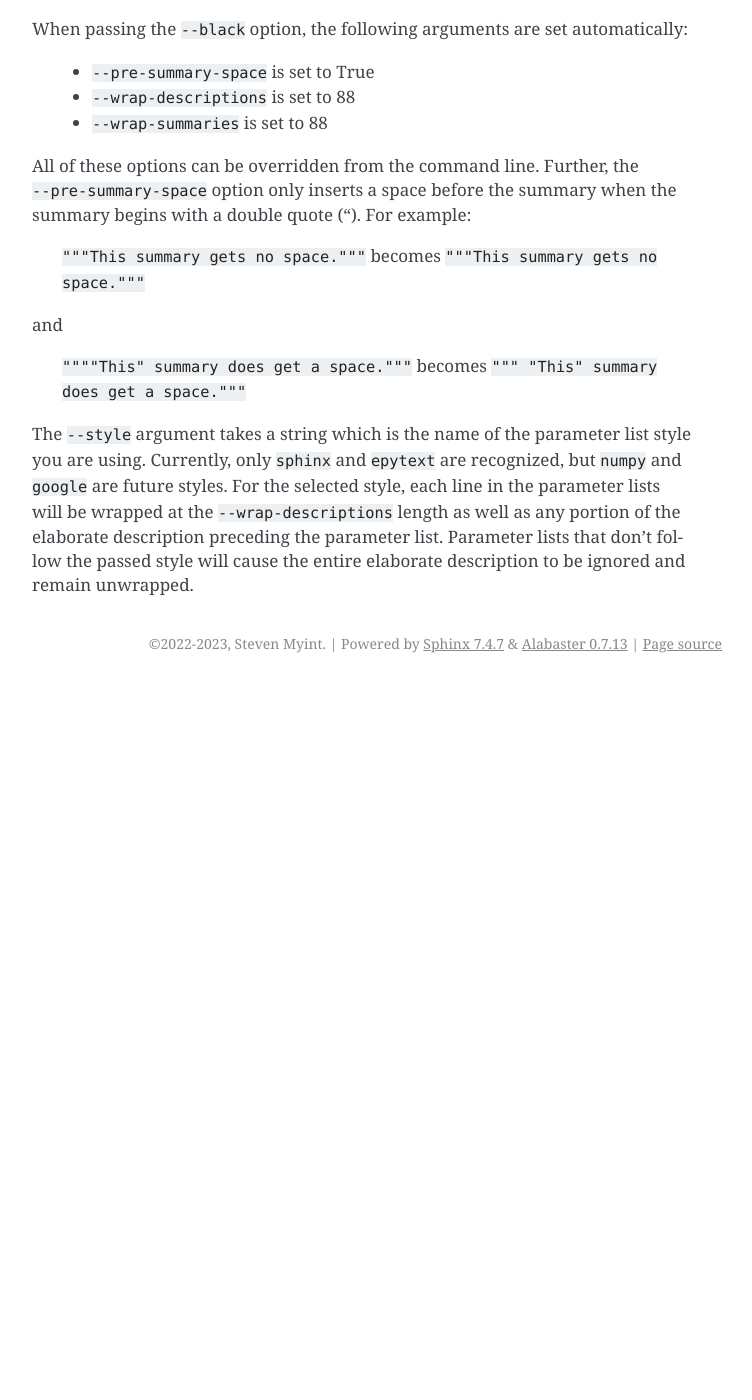
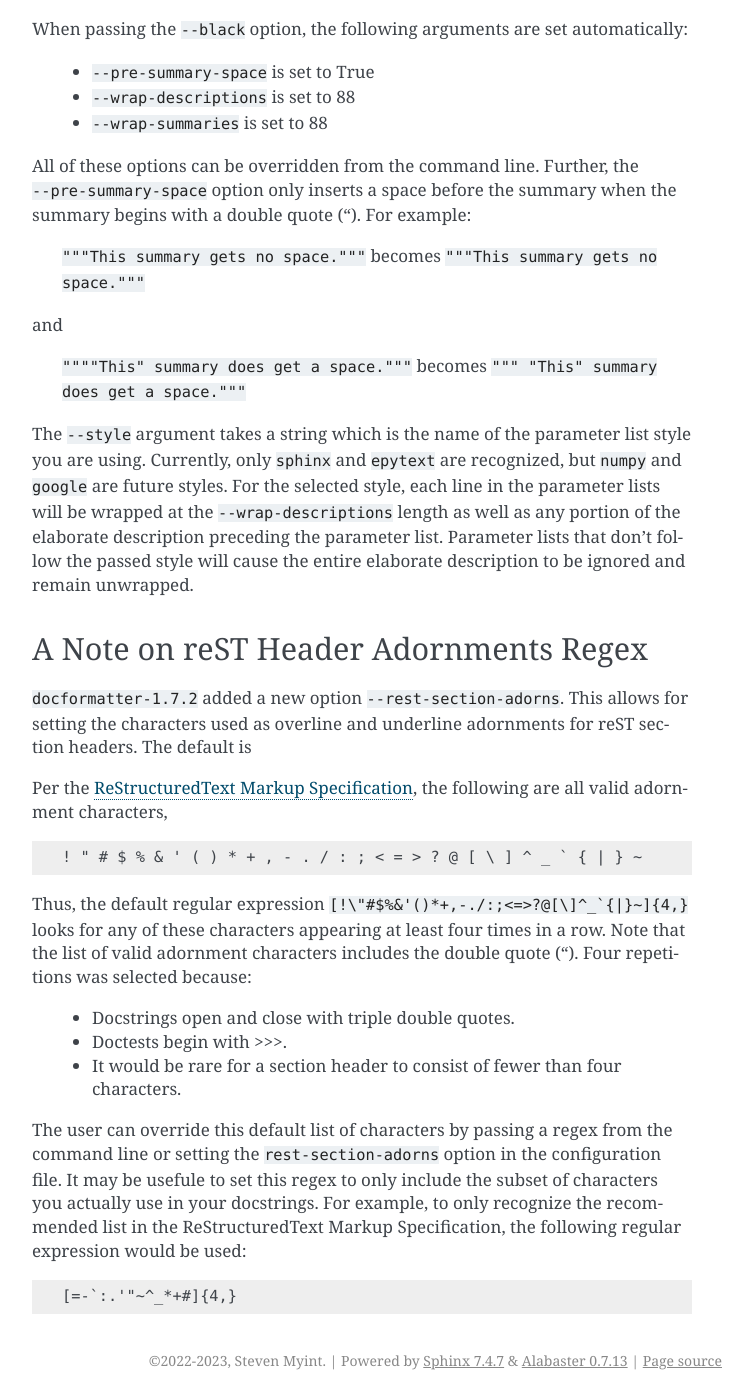
Before and after one commit to PyCQA/docformatter, a Sphinx documentation site: the page built from docs/source/configuration.rst, in a window 1280 px wide and 1400 px high, scrolled down 1213 px. Shown: the whole window, without its empty margins (388-1140 px from the left). Built offline with Sphinx 7.4.7, drawn with Linux system fonts in a browser that asks for light colours; before the commit the page ends 1896 px from its top, so only the background shows below that; some of the changed text lies outside the part shown.

Commit message:
doc: documentation for new argument

```diff
--- a/docs/source/configuration.rst
+++ b/docs/source/configuration.rst
@@ -85,3 +85,36 @@ the parameter lists will be wrapped at the ``--wrap-descriptions`` length as wel
 any portion of the elaborate description preceding the parameter list.  Parameter lists
 that don't follow the passed style will cause the entire elaborate description to be
 ignored and remain unwrapped.
+
+A Note on reST Header Adornments Regex
+--------------------------------------
+``docformatter-1.7.2`` added a new option ``--rest-section-adorns``.  This allows for
+setting the characters used as overline and underline adornments for reST section
+headers.  The default is
+
+Per the `ReStructuredText Markup Specification <https://docutils.sourceforge.io/docs/ref/rst/restructuredtext.html#sections>`_,
+the following are all valid adornment characters,
+
+.. code-block::
+
+    ! " # $ % & ' ( ) * + , - . / : ; < = > ? @ [ \ ] ^ _ ` { | } ~
+
+Thus, the default regular expression ``[!\"#$%&'()*+,-./:;<=>?@[\]^_`{|}~]{4,}``
+looks for any of these characters appearing at least four times in a row.  Note that the
+list of valid adornment characters includes the double quote (").  Four
+repetitions was selected because:
+
+    * Docstrings open and close with triple double quotes.
+    * Doctests begin with >>>.
+    * It would be rare for a section header to consist of fewer than four characters.
+
+The user can override this default list of characters by passing a regex from the
+command line or setting the ``rest-section-adorns`` option in the configuration file.
+It may be usefule to set this regex to only include the subset of characters you
+actually use in your docstrings.  For example, to only recognize the recommended list
+in the ReStructuredText Markup Specification, the following regular expression would
+be used:
+
+.. code-block::
+
+    [=-`:.'"~^_*+#]{4,}
--- a/docs/source/usage.rst
+++ b/docs/source/usage.rst
@@ -46,6 +46,9 @@ help output provides a summary of these options:
       -s style, --style style
                             the docstring style to use when formatting parameter
                             lists.  One of epytext, sphinx. (default: sphinx)
+      --rest-section-adorns REGEX
+                            regular expression for identifying reST section adornments
+                            (default: [[!\"#$%&'()*+,-./:;<=>?@[\]^_`{|}~]{4,}]{4,})
       --black
                             make formatting compatible with standard black options
                             (default: False)
```
